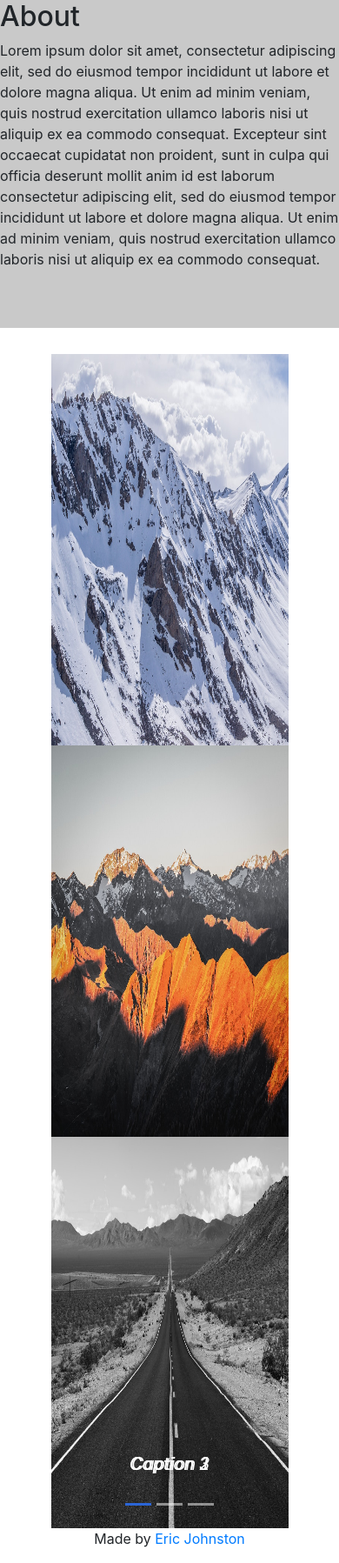
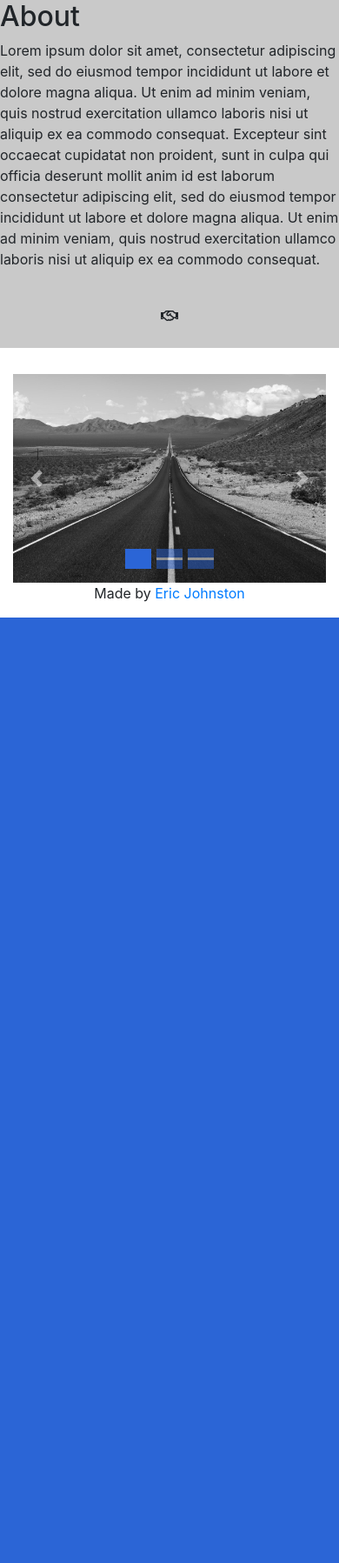
Before and after one commit to emjohn612/advancedTechnicalServices, a PHP site: page / in a window 390 px wide. Shown: the part 532-2329 px from the top of the page at 87% size. After the commit the page ends 1242 px from the top, so only its background shows below. Run offline with PHP 8.4, Linux system fonts and the light colour scheme; some libraries are stand-ins or nearby versions.

Commit message:
fix carousel

```diff
--- a/includes/header.php
+++ b/includes/header.php
@@ -8,14 +8,13 @@
     <meta name="keywords" content="HTML,CSS,JavaScript">
     <meta name="author" content="Eric Johnston">
     <meta name="viewport" content="width=device-width, initial-scale=1.0">
-
-    <link rel="stylesheet" href="https://maxcdn.bootstrapcdn.com/bootstrap/4.0.0/css/bootstrap.min.css" integrity="sha384-Gn5384xqQ1aoWXA+058RXPxPg6fy4IWvTNh0E263XmFcJlSAwiGgFAW/dAiS6JXm" crossorigin="anonymous">
+    <link rel="stylesheet" href="https://use.fontawesome.com/releases/v5.7.0/css/all.css" integrity="sha384-lZN37f5QGtY3VHgisS14W3ExzMWZxybE1SJSEsQp9S+oqd12jhcu+A56Ebc1zFSJ" crossorigin="anonymous">
+    <link rel="stylesheet" href="https://stackpath.bootstrapcdn.com/bootstrap/4.2.1/css/bootstrap.min.css" integrity="sha384-GJzZqFGwb1QTTN6wy59ffF1BuGJpLSa9DkKMp0DgiMDm4iYMj70gZWKYbI706tWS" crossorigin="anonymous">
     <link rel="stylesheet" href="css/styles.css">
-    <script src="https://ajax.googleapis.com/ajax/libs/jquery/1.12.4/jquery.min.js"></script>
-    <script src="https://code.jquery.com/jquery-3.2.1.slim.min.js" integrity="sha384-KJ3o2DKtIkvYIK3UENzmM7KCkRr/rE9/Qpg6aAZGJwFDMVNA/GpGFF93hXpG5KkN" crossorigin="anonymous"></script>
-    <script src="https://cdnjs.cloudflare.com/ajax/libs/popper.js/1.12.9/umd/popper.min.js" integrity="sha384-ApNbgh9B+Y1QKtv3Rn7W3mgPxhU9K/ScQsAP7hUibX39j7fakFPskvXusvfa0b4Q" crossorigin="anonymous"></script>
-    <script src="https://maxcdn.bootstrapcdn.com/bootstrap/4.0.0/js/bootstrap.min.js" integrity="sha384-JZR6Spejh4U02d8jOt6vLEHfe/JQGiRRSQQxSfFWpi1MquVdAyjUar5+76PVCmYl" crossorigin="anonymous"></script>
-  </head>
+    <script src="https://code.jquery.com/jquery-3.3.1.slim.min.js" integrity="sha384-q8i/X+965DzO0rT7abK41JStQIAqVgRVzpbzo5smXKp4YfRvH+8abtTE1Pi6jizo" crossorigin="anonymous"></script>
+    <script src="https://cdnjs.cloudflare.com/ajax/libs/popper.js/1.14.6/umd/popper.min.js" integrity="sha384-wHAiFfRlMFy6i5SRaxvfOCifBUQy1xHdJ/yoi7FRNXMRBu5WHdZYu1hA6ZOblgut" crossorigin="anonymous"></script>
+    <script src="https://stackpath.bootstrapcdn.com/bootstrap/4.2.1/js/bootstrap.min.js" integrity="sha384-B0UglyR+jN6CkvvICOB2joaf5I4l3gm9GU6Hc1og6Ls7i6U/mkkaduKaBhlAXv9k" crossorigin="anonymous"></script>
+    </head>
   <body>
 <div class="container-fluid">
     <div class="jumbotron text-center">
--- a/index.php
+++ b/index.php
@@ -6,55 +6,61 @@
   <div class="row">
     <div class="col-sm-8">
       <h2>About</h2>
-              <p>Lorem ipsum dolor sit amet, consectetur adipiscing elit, sed do eiusmod tempor incididunt ut labore et dolore magna aliqua. Ut enim ad minim veniam, quis nostrud exercitation ullamco laboris nisi ut aliquip ex ea commodo consequat. Excepteur sint occaecat cupidatat non proident, sunt in culpa qui officia deserunt mollit anim id est laborum consectetur adipiscing elit, sed do eiusmod tempor incididunt ut labore et dolore magna aliqua. Ut enim ad minim veniam, quis nostrud exercitation ullamco laboris nisi ut aliquip ex ea commodo consequat.</p>
+      <p>Lorem ipsum dolor sit amet, consectetur adipiscing elit, sed do eiusmod tempor incididunt ut labore et dolore
+        magna aliqua. Ut enim ad minim veniam, quis nostrud exercitation ullamco laboris nisi ut aliquip ex ea commodo
+        consequat. Excepteur sint occaecat cupidatat non proident, sunt in culpa qui officia deserunt mollit anim id
+        est laborum consectetur adipiscing elit, sed do eiusmod tempor incididunt ut labore et dolore magna aliqua. Ut
+        enim ad minim veniam, quis nostrud exercitation ullamco laboris nisi ut aliquip ex ea commodo consequat.</p>
     </div>
-            <div class="col-sm-4 text-center">
-              <span class="glyphicon glyphicon-signal logo"></span>
-            </div>
-          </div>
-        </div>
-        <div id="gallery" class="carousel slide" data-ride="carousel">
-          <!-- Indicators -->
-          <ol class="carousel-indicators">
-            <li data-target="#gallery" data-slide-to="0" class="active"></li>
-            <li data-target="#gallery" data-slide-to="1"></li>
-            <li data-target="#gallery" data-slide-to="2"></li>
-          </ol>
-
-          <!-- Wrapper for slides -->
-          <div class="carousel-inner">
-            <div class="item active">
-              <img src="img/img3.jpeg" alt="Chania">
-              <div class="carousel-caption">
-                <figcaption>Caption 1</figcaption>
-              </div>
-            </div>
-
-            <div class="item">
-              <img src="img/img2.jpeg" alt="Chicago">
-              <div class="carousel-caption">
-                <figcaption>Caption 2</figcaption>
-              </div>
-            </div>
-
-            <div class="item">
-              <img src="img/img1.jpeg" alt="New York">
-              <div class="carousel-caption">
-                <figcaption>Caption 3</figcaption>
+    <div class="col-sm-4 text-center iconBox">
+      <i class="far fa-handshake"></i>
     </div>
   </div>
 </div>
 
-          <!-- Left and right controls -->
-          <a class="left carousel-control" href="#gallery" data-slide="prev">
-            <span class="glyphicon glyphicon-chevron-left"></span>
+<div class="container">
+  <div id="carousel" class="carousel slide carousel-fade" data-ride="carousel">
+    <ol class="carousel-indicators">
+      <li data-target="#carousel" data-slide-to="0" class="active"></li>
+      <li data-target="#carousel" data-slide-to="1"></li>
+      <li data-target="#carousel" data-slide-to="2"></li>
+    </ol>
+    <div class="carousel-inner">
+      <div class="carousel-item active">
+        <img src="img/img1.jpeg" class="d-block w-100" alt="sample img 1">
+        <div class="carousel-caption d-none d-md-block">
+          <h5>...</h5>
+          <p>...</p>
+        </div>
+      </div>
+      <div class="carousel-item">
+        <img src="img/img2.jpeg" class="d-block w-100" alt="sample img 2">
+        <div class="carousel-caption d-none d-md-block">
+          <h5>...</h5>
+          <p>...</p>
+        </div>
+      </div>
+      <div class="carousel-item">
+        <img src="img/img3.jpeg" class="d-block w-100" alt="sample img 3">
+        <div class="carousel-caption d-none d-md-block">
+          <h5>...</h5>
+          <p>...</p>
+        </div>
+      </div>
+    </div>
+    <a class="carousel-control-prev" href="#carouselExampleIndicators" role="button" data-slide="prev">
+      <span class="carousel-control-prev-icon" aria-hidden="true"></span>
       <span class="sr-only">Previous</span>
     </a>
-          <a class="right carousel-control" href="#gallery" data-slide="next">
-            <span class="glyphicon glyphicon-chevron-right"></span>
+    <a class="carousel-control-next" href="#carouselExampleIndicators" role="button" data-slide="next">
+      <span class="carousel-control-next-icon" aria-hidden="true"></span>
       <span class="sr-only">Next</span>
     </a>
   </div>
+</div>
+
+
+
 <?php
   include('includes/footer.php');
 ?>
```
Lines whose indentation alone changed are shown as unchanged.
